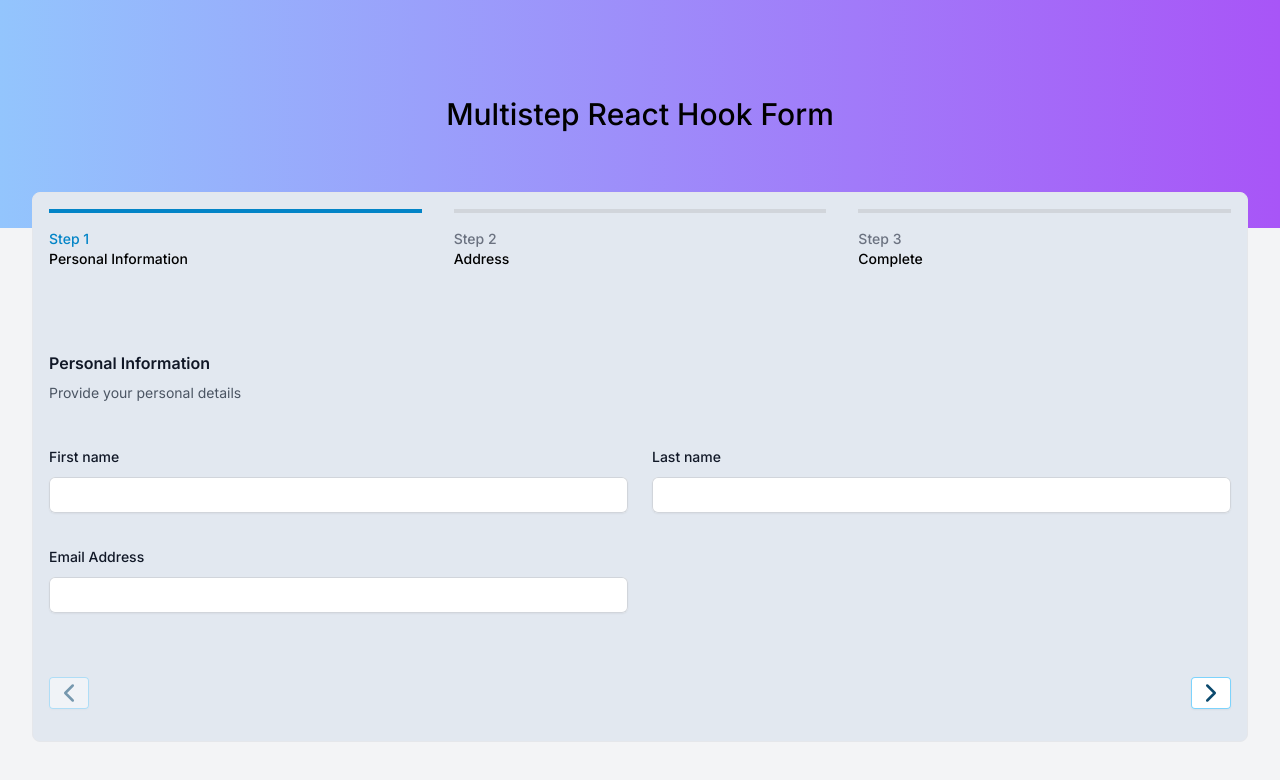
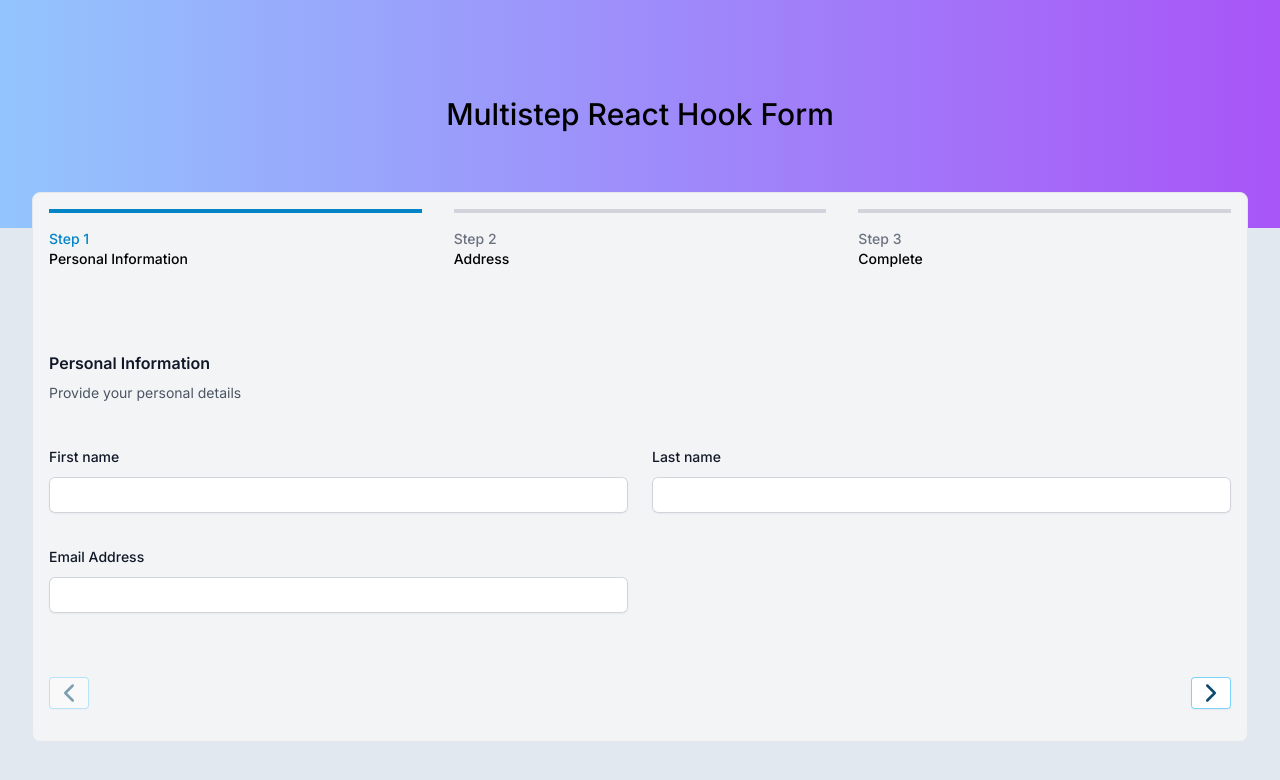
Before and after one commit to sunayanasarangi/next-multistep-form, a Next.js app: page / in a window 1280 px wide. Shown: the top 780 px of the page. Built offline with nearby package versions, Linux system fonts and the light colour scheme.

Commit message:
adjusted styles

```diff
--- a/src/app/globals.css
+++ b/src/app/globals.css
@@ -4,6 +4,6 @@
 
 @layer base {
   body {
-    @apply bg-gray-100;
+    @apply bg-slate-200;
   }
 }
--- a/src/components/form.tsx
+++ b/src/components/form.tsx
@@ -177,7 +177,7 @@ export default function Form() {
 
   return (
     <section className="absolute inset-0 flex flex-col justify-between px-8 py-24">
-      <div className="relative mt-24 p-4 border rounded-lg bg-slate-200">
+      <div className="relative mt-24 p-4 border rounded-lg bg-gray-100">
         <nav aria-label="Progress">
           <ol
             role="list"
```
